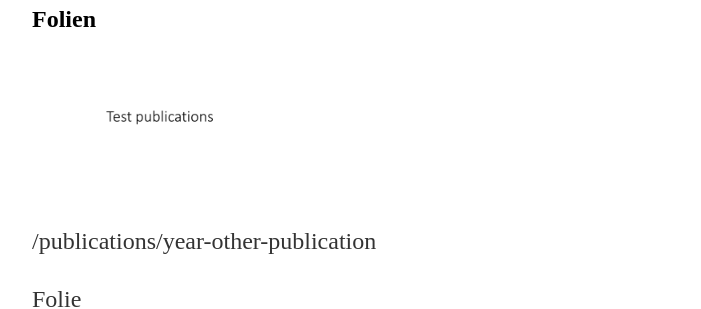
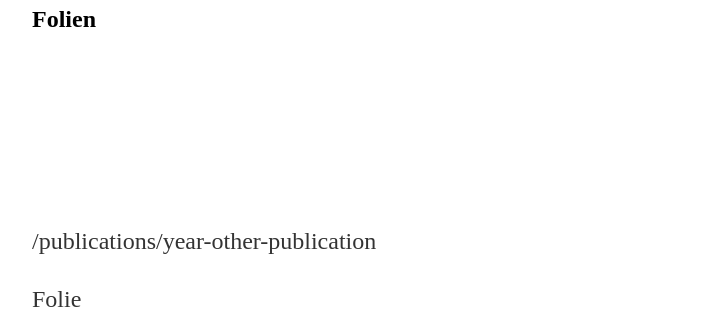
Before and after one commit to johannaengland/johannaengland.github.io, a Jekyll site: the page built from _publications/year-other-publication.md, in a window 1280 px wide. Shown: the part 332-641 px from the top of the page, without its empty margins (160-861 px from the left). Built offline with Jekyll 4.4.1, drawn with Linux system fonts in a browser that asks for light colours.

Commit message:
Update publications.html

```diff
--- a/_layouts/publications.html
+++ b/_layouts/publications.html
@@ -25,7 +25,7 @@
         {{ content }}
     </div><!-- /.container -->
     <h2>Folien</h2>
-    <img id="currentSlide" src="/slides/Folie1.JPG"> <br>
+    <img id="currentSlide"> <br>
     <p id="url" style="display: hidden"> {{ page.url }} </p>
     <p id="nameOfSlides" style="display: hidden"> {{ page.nameOfSlides }} </p>
     <progress id="slidecount" value="0" max="2"></progress><br>
```
